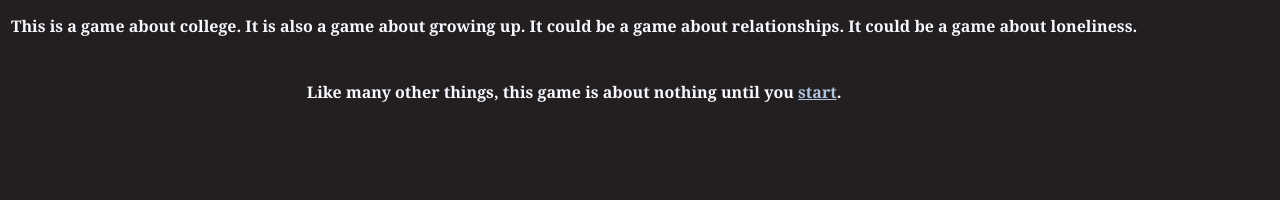
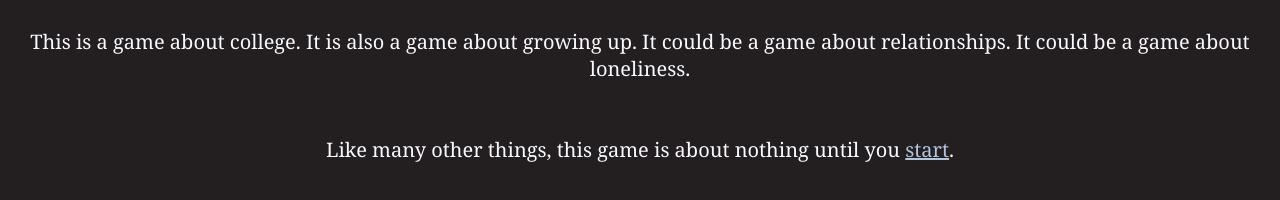
Before and after one commit to akuck20/twineprojectkuck, a plain HTML site: page index.html in a window 1280 px wide. Drawn offline with Linux system fonts and the light colour scheme.

Commit message:
Update index.html

```diff
--- a/index.html
+++ b/index.html
@@ -10,21 +10,20 @@
       a {
   color: #b0c4de;
       }
+      p {
+ text-align:center
+}
     </style>
 
   </head>
 
   <body>
     <img src=" ">
-<table>
-  <tr> <tr> <tr>
-    <th>
+  <p>
       This is a game about college. It is also a game about growing up. It could be a game about relationships. It could be a game about loneliness.
       <br> <br> <br>
       Like many other things, this game is about nothing until you <a href="https://akuck20.github.io/twineprojectkuck/twine/donotpassgo.html">start</a>.
-    </th>
-  </tr> </tr> </tr>
-</table>
+  </p>
 
   </body>
 
```
